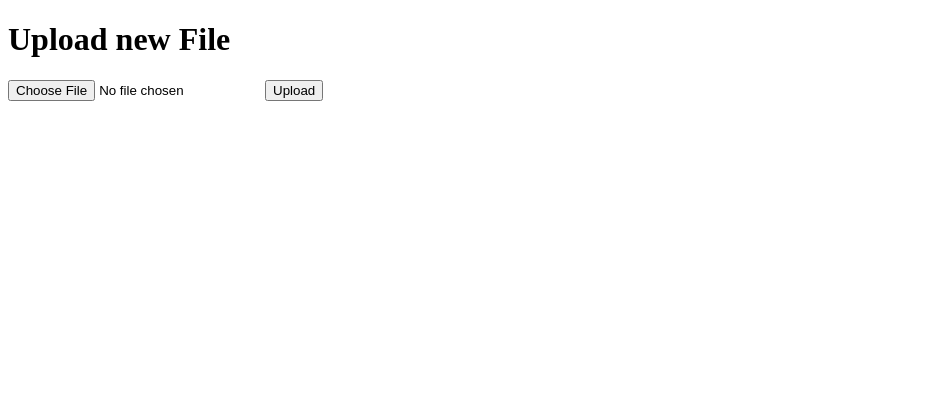
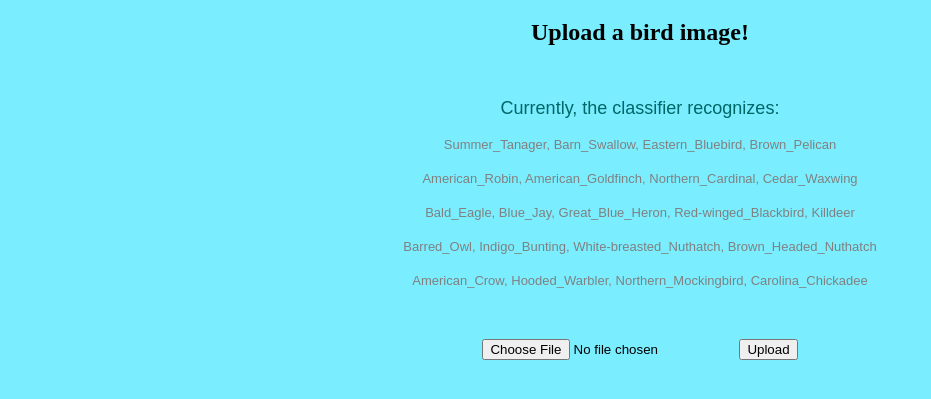
Before and after one commit to adinhobl/BirdsOfAlabama, a Flask app: page / in a window 1280 px wide. Shown: the top 399 px of the page, without its empty margins (0-931 px from the left). Run offline with Flask 2, Linux system fonts and the light colour scheme; parts of the project's set-up code (start-up, migrations or seed data) failed here and were passed over.

Commit message:
Format templates

```diff
--- a/templates/upload.html
+++ b/templates/upload.html
@@ -1,7 +1,24 @@
-<!doctype html>
-    <title>Upload File</title>
-    <h1>Upload new File</h1>
-    <form method=post enctype=multipart/form-data>
-      <p><input type=file name=file>
-         <input type=submit value=Upload>
-    </form>
+<!DOCTYPE html>
+<html>
+<head>
+
+	<style>
+	    body {
+	      background-color: #7aeeff
+	    }
+	</style>
+	<title>Upload File</title>
+</head>
+<body>
+	<h3 align="center"><font size="5">Upload a bird image!</font></h3><br>
+	<p align="center"><font color="#006666" face="Arial" size="4">Currently, the classifier recognizes:</font></p>
+	<p align="center"><font color="gray" face="Arial" size="2">Summer_Tanager, Barn_Swallow, Eastern_Bluebird, Brown_Pelican</font></p>
+	<p align="center"><font color="gray" face="Arial" size="2">American_Robin, American_Goldfinch, Northern_Cardinal, Cedar_Waxwing</font></p>
+	<p align="center"><font color="gray" face="Arial" size="2">Bald_Eagle, Blue_Jay, Great_Blue_Heron, Red-winged_Blackbird, Killdeer</font></p>
+	<p align="center"><font color="gray" face="Arial" size="2">Barred_Owl, Indigo_Bunting, White-breasted_Nuthatch, Brown_Headed_Nuthatch</font></p>
+	<p align="center"><font color="gray" face="Arial" size="2">American_Crow, Hooded_Warbler, Northern_Mockingbird, Carolina_Chickadee</font></p><br>
+	<form enctype="multipart/form-data" method="post">
+		<p align="center"><input name="file" type="file"> <input type="submit" value="Upload"></p>
+	</form>
+</body>
+</html>
```
Also changed, not shown: templates/result.html (+19 -12 lines).
